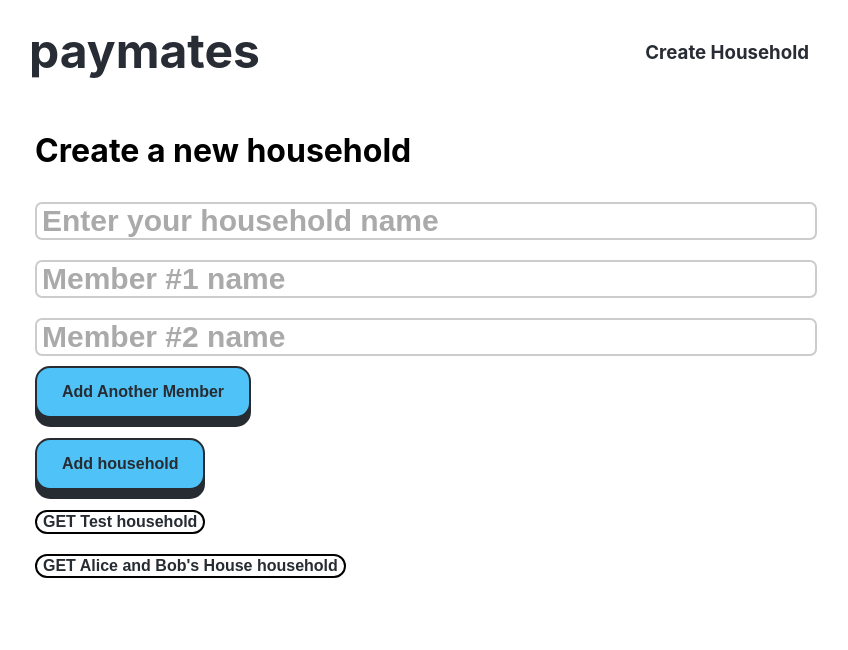
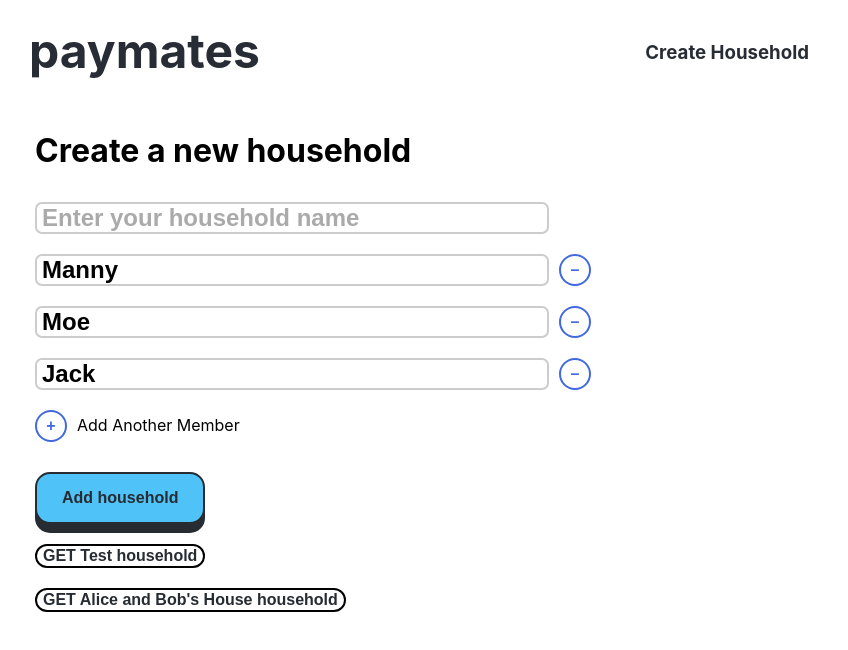
Before and after one commit to houblon/paymates, a React (Create React App) app in the folder client/: page /create-household in a window 1280 px wide. Shown: the top 650 px of the page, without its empty margins (221-1069 px from the left). Built offline with nearby package versions, Linux system fonts and the light colour scheme; the HTML template or start-up script is replaced by a standard one.

Commit message:
Update create household form styles

```diff
--- a/client/src/components/Button/Button.css
+++ b/client/src/components/Button/Button.css
@@ -90,15 +90,21 @@
 
 .round_add, .round_remove { /* on white background */
   background-color: #fff;
-  border: #4169E0;
+  border: 2px solid #4169E0;
   border-radius: 50%;
   color: #4169E0;
   cursor: pointer;
   display: inline-block;
-  font-size: 16px;
-  padding: 20px;
+  /* font-size: 16px; */
+  font-weight: bold;
+  height: 32px;
+  margin: 10px 0;
+  min-width: 32px;
+  /* padding: 20px; */
+  padding: 0;
   text-align: center;
   text-decoration: none;
+  width: 32px;
 
 }
 
--- a/client/src/components/Input/Input.css
+++ b/client/src/components/Input/Input.css
@@ -2,7 +2,7 @@
   border: 2px solid #ccc;
   border-radius: 7px;
   color: #000;
-  font-size: 30px;
+  font-size: 24px;
   font-weight: bold;
   margin: 10px 0;
   padding: 0 5px;
--- a/client/src/components/Input/Input.js
+++ b/client/src/components/Input/Input.js
@@ -2,7 +2,7 @@ import React from 'react';
 import './Input.css';
 
 const Input = (props) => (
-  <input className={"Input " + props.classes}
+  <input className={"Input " + props.className}
     type={props.type}
     name={props.name}
     placeholder={props.placeholder}
--- a/client/src/components/pages/CreateHousehold/CreateHousehold.css
+++ b/client/src/components/pages/CreateHousehold/CreateHousehold.css
@@ -1,3 +1,19 @@
 .Create-Household {
   margin: 1rem;
 }
+
+.member {
+  display: flex;
+}
+
+.Input.household-input {
+  max-width: 500px;
+}
+
+.Input.member-input {
+  margin-right: 10px;
+}
+
+.member-add {
+  margin-right: 10px;
+}
--- a/client/src/components/pages/CreateHousehold/CreateHousehold.js
+++ b/client/src/components/pages/CreateHousehold/CreateHousehold.js
@@ -10,11 +10,15 @@ class CreateHousehold extends Component {
     householdMembers: [
       {
         id: 1,
-        name: '',
+        name: 'Manny',
       },
       {
         id: 2,
-        name: '',
+        name: 'Moe',
+      },
+      {
+        id: 3,
+        name: 'Jack',
       }
     ],
     defaultCurrency: 'USD',
@@ -67,6 +71,10 @@ class CreateHousehold extends Component {
     //   // Redirect to blog
     //   // this.props.history.push('/');
     // });
+  }
+
+  onRemoveMember = (idx) => () => {
+    this.setState({ householdMembers: this.state.householdMembers.filter((s, sidx) => idx !== sidx) });
   }
 
   onChangeDefaultCurrency = (ev) => {
@@ -146,11 +154,12 @@ class CreateHousehold extends Component {
       <div className="Create-Household">
         <h1>Create a new household</h1>
         <Input
-            name="Household Name"
-            placeholder="Enter your household name"
-            value={this.state.householdName}
-            onChange={this.onChangeHouseholdName}
-          />
+          className='household-input'
+          name="Household Name"
+          placeholder="Enter your household name"
+          value={this.state.householdName}
+          onChange={this.onChangeHouseholdName}
+        />
         {/* <br />
         <Input
             name="Household Members"
@@ -170,7 +179,8 @@ class CreateHousehold extends Component {
         {this.state.householdMembers.map((member, index) => (
           <div className="member" key={String(index)}>
             <Input
-              type="text"
+              className='household-input member-input'
+              type='text'
               name={'member_' + String(index + 1)}
               placeholder={
                 member.errorMessage ? (
@@ -182,21 +192,34 @@ class CreateHousehold extends Component {
               value={member.name}
               onChange={this.onMemberNameChange(index)}
             />
+            {
+              // index > 1 ? (
+              this.state.householdMembers.length > 2 ? (
+                <Button
+                  className='round_remove'
+                  onClick={this.onRemoveMember(index)}
+                  label='–'
+                />
+              ) : (null)
+            }
+
             {/* <Button type="button" onClick={this.onRemoveMember(index)} className="button submit_on_white">-</Button> */}
           </div>
         ))}
           <Button
             type="button"
             onClick={this.onAddMember}
-            className="button submit_on_white"
-            label="Add Another Member"
-          />
+            // className="submit_on_white"
+            className="round_add member-add"
+            // label="Add Another Member"
+            label="+"
+          />Add Another Member
 
           <br />
           <br />
           <Button onClick={this.submit}
             label="Add household"
-            className="submit_on_white button"
+            className="submit_on_white"
           />
           <br />
           <br />
```
